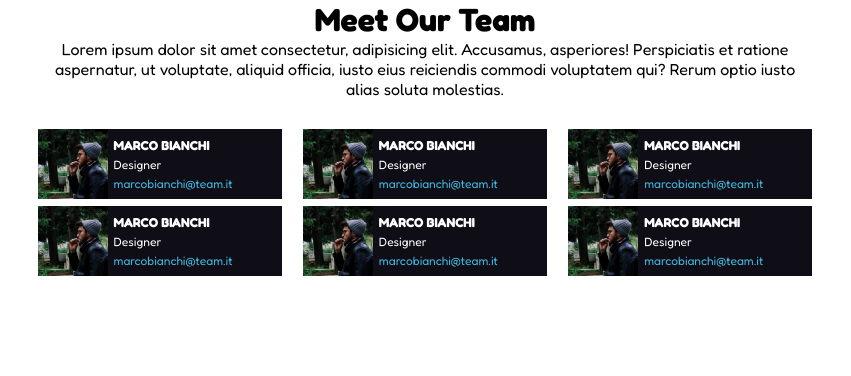
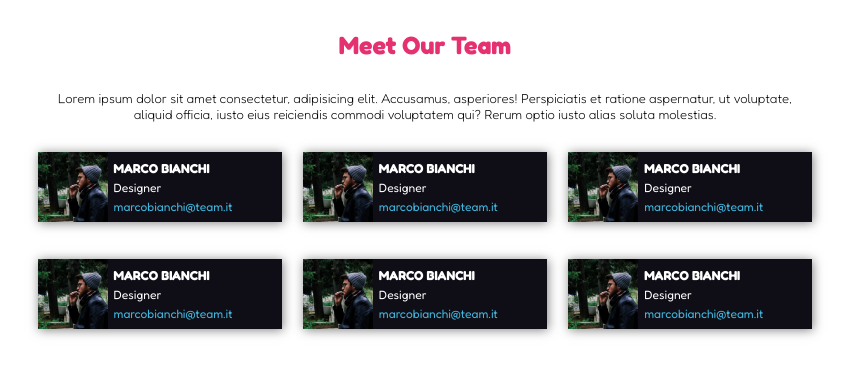
Before and after one commit to michelegelmini/html-css-flex-cards, a plain HTML site: page index.html in a window 1280 px wide. Shown: the whole page, without its empty margins (215-1066 px from the left). Drawn offline with Linux system fonts and the light colour scheme.

Commit message:
add: header-style

```diff
--- a/style.css
+++ b/style.css
@@ -5,6 +5,8 @@
     padding: 0;
     box-sizing: border-box;
 }
+
+/* COMMON */
 
 body {
     font-family: Fredoka, sans-serif;
@@ -16,10 +18,25 @@ body {
     height: 330px;
 }
 
+/* HEADER */
+
 header {
     text-align: center;
     margin-bottom: 30px;
 }
+
+h1 {
+    color: #E53170;
+    margin: 30PX;
+    font-size: 25px;
+}
+
+p {
+    font-size: 13px;
+    font-weight: 200;
+}
+
+/* CARDS */
 
 .card {
     display: flex;
@@ -27,6 +44,9 @@ header {
     height: 70px;
     width: calc(100% / 3 - 14px);
     color: white;
+    margin-bottom: 30px;
+    box-shadow: 1px 1px 10px rgba(0, 0, 0, 0.5);
+    ;
 }
 
 .cards-container {
```
Also changed, not shown: index.html (+1 -0 lines).
